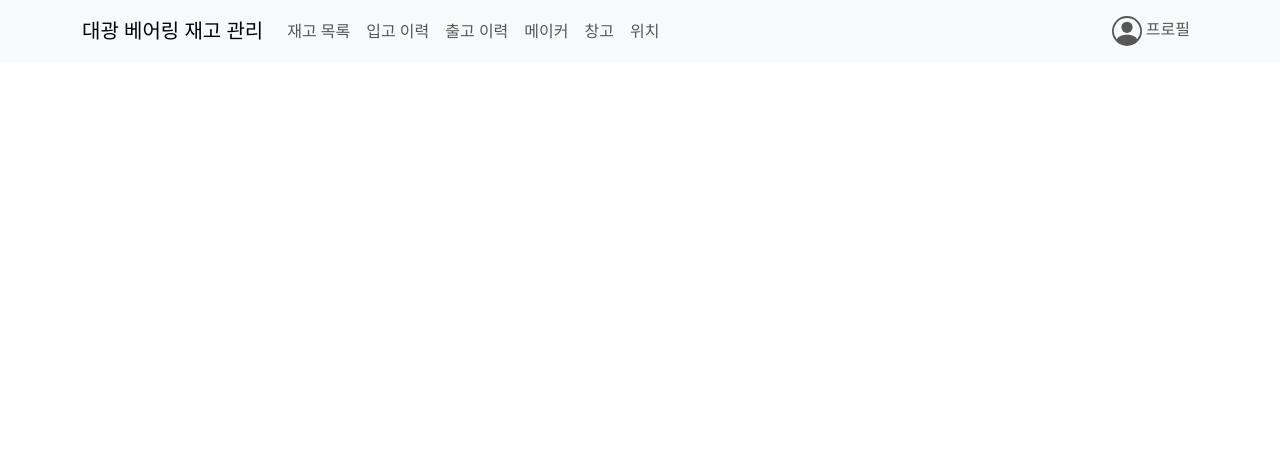
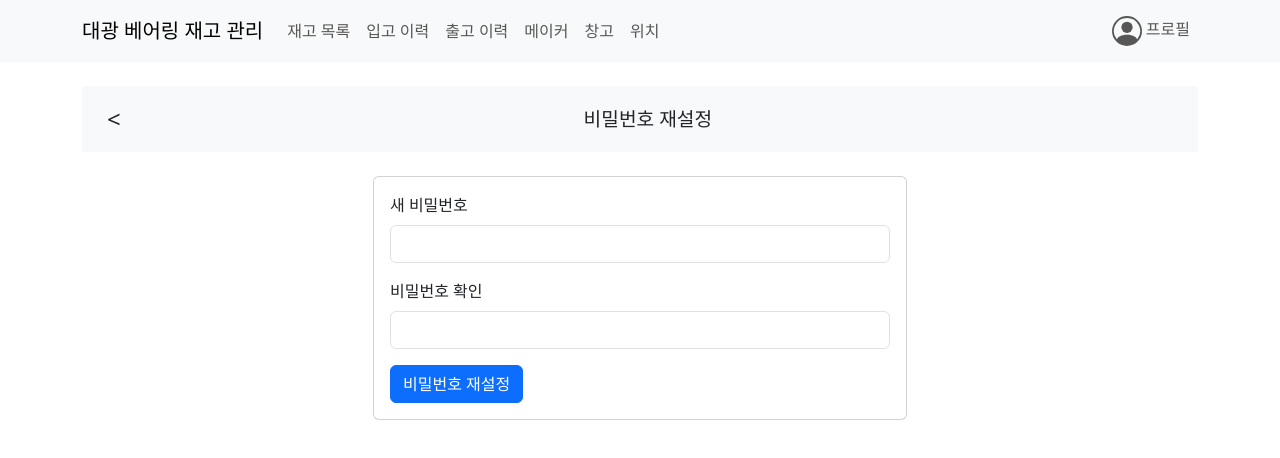
Before and after one commit to seunghyun-lee/inventory-management-client, a React (Create React App) app: page /reset-password/1 in a window 1280 px wide. Shown: the top 458 px of the page. Built offline with nearby package versions, Linux system fonts and the light colour scheme; no server answers; sample sign-in values are in the browser's storage.

Commit message:
버그 수정

```diff
--- a/src/App.js
+++ b/src/App.js
@@ -49,7 +49,7 @@ function App() {
                         <Route path="/login" element={<LoginPage onLogin={handleLogin} />} />
                         <Route path="/signup" element={<SignupPage />} />
                         <Route path="/reset-password" element={<PasswordReset />} />
-                        <Route path="/reset-password/:token" component={ResetPassword} />
+                        <Route path="/reset-password/:token" element={<ResetPassword />} />
                         <Route path="/" element={<PrivateRoute><InventoryList /></PrivateRoute>} />
                         <Route path="/inbound" element={<PrivateRoute><InboundForm /></PrivateRoute>} />
                         <Route path="/outbound/:itemId?" element={<PrivateRoute><OutboundForm /></PrivateRoute>} />
@@ -60,7 +60,7 @@ function App() {
                         <Route path="/shelfs" element={<PrivateRoute><ShelfManagement /></PrivateRoute>} />
                         <Route path="/user-management" element={<PrivateRoute><UserManagement /></PrivateRoute>} />
                         <Route path="/profile" element={<PrivateRoute><UserProfile onLogout={handleLogout} /></PrivateRoute>} />
-                        <Route component={NotFound} />
+                        <Route path="*" element={<NotFound />} />
                     </Routes>
                 </Container>
             </div>
--- a/src/components/ResetPassword.js
+++ b/src/components/ResetPassword.js
@@ -1,11 +1,13 @@
 import React, { useState } from 'react';
-import { useParams } from 'react-router-dom';
+import { useParams, useNavigate } from 'react-router-dom';
 import axios from 'axios';
+import { Container, Row, Col, Form, Button, Card, Alert, Navbar } from 'react-bootstrap';
 
 const API_BASE_URL = process.env.REACT_APP_API_URL || 'http://localhost:4000';
 
 function ResetPassword() {
     const { token } = useParams();
+    const navigate = useNavigate();
     const [password, setPassword] = useState('');
     const [confirmPassword, setConfirmPassword] = useState('');
     const [message, setMessage] = useState('');
@@ -21,39 +23,70 @@ function ResetPassword() {
             const response = await axios.post(`${API_BASE_URL}/api/users/reset-password/${token}`, { password });
             setMessage(response.data.message);
             setError('');
+            // 비밀번호 재설정 성공 후 3초 뒤 로그인 페이지로 리다이렉트
+            setTimeout(() => navigate('/login'), 3000);
         } catch (error) {
             setError(error.response?.data?.message || '비밀번호 재설정 중 오류가 발생했습니다.');
             setMessage('');
         }
     };
 
+    const handleGoBack = () => {
+        navigate(-1);
+    };
+
     return (
-        <div>
-            <h2>비밀번호 재설정</h2>
-            {message && <p style={{color: 'green'}}>{message}</p>}
-            {error && <p style={{color: 'red'}}>{error}</p>}
-            <form onSubmit={handleSubmit}>
-                <div>
-                    <label>새 비밀번호:</label>
-                    <input
+        <>
+            <Navbar bg="light" expand="lg">
+                <Container fluid className="d-flex justify-content-between align-items-center">
+                    <Button
+                        variant="link"
+                        onClick={handleGoBack}
+                        className="text-decoration-none text-dark"
+                        style={{ fontSize: '1.5rem' }}
+                    >
+                        &lt;
+                    </Button>
+                    <span className="flex-grow-1 text-center" style={{ fontSize: '1.2rem' }}>비밀번호 재설정</span>
+                    <div style={{ width: '24px' }}></div>
+                </Container>
+            </Navbar>
+            <Container className="mt-4">
+                <Row className="justify-content-md-center">
+                    <Col md={6}>
+                        <Card>
+                            <Card.Body>
+                                {message && <Alert variant="success">{message}</Alert>}
+                                {error && <Alert variant="danger">{error}</Alert>}
+                                <Form onSubmit={handleSubmit}>
+                                    <Form.Group className="mb-3">
+                                        <Form.Label>새 비밀번호</Form.Label>
+                                        <Form.Control
                                             type="password"
                                             value={password}
                                             onChange={(e) => setPassword(e.target.value)}
                                             required
                                         />
-                </div>
-                <div>
-                    <label>비밀번호 확인:</label>
-                    <input
+                                    </Form.Group>
+                                    <Form.Group className="mb-3">
+                                        <Form.Label>비밀번호 확인</Form.Label>
+                                        <Form.Control
                                             type="password"
                                             value={confirmPassword}
                                             onChange={(e) => setConfirmPassword(e.target.value)}
                                             required
                                         />
-                </div>
-                <button type="submit">비밀번호 재설정</button>
-            </form>
-        </div>
+                                    </Form.Group>
+                                    <Button variant="primary" type="submit">
+                                        비밀번호 재설정
+                                    </Button>
+                                </Form>
+                            </Card.Body>
+                        </Card>
+                    </Col>
+                </Row>
+            </Container>
+        </>
     );
 }
 
```
Lines whose indentation alone changed are shown as unchanged.
